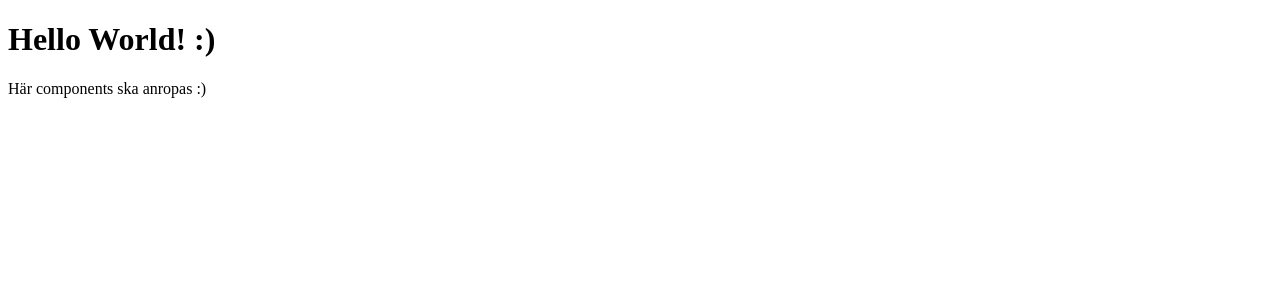
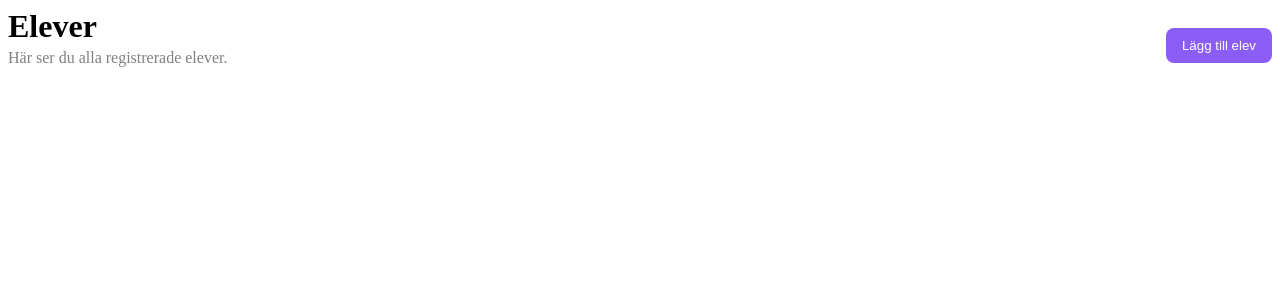
Before and after one commit to Brian-Bridgeman/Eduworkspace, an Angular app in the folder Client/: page / in a window 1280 px wide. Shown: the top 300 px of the page. Built offline with nearby package versions, Linux system fonts and the light colour scheme.

Commit message:
feat: create TemplateHeader component with HTML, CSS, and tests

```diff
--- a/Client/angular.json
+++ b/Client/angular.json
@@ -2,7 +2,8 @@
   "$schema": "./node_modules/@angular/cli/lib/config/schema.json",
   "version": 1,
   "cli": {
-    "packageManager": "npm"
+    "packageManager": "npm",
+    "analytics": false
   },
   "newProjectRoot": "projects",
   "projects": {
--- a/Client/src/app/app.html
+++ b/Client/src/app/app.html
@@ -1,2 +1,7 @@
-<h1>Hello World! :)</h1>
-<p> Här components ska anropas :) </p>
+<app-template-header
+  title="Elever"
+  subtitle="Här ser du alla registrerade elever."
+  buttonText="Lägg till elev">
+</app-template-header>
+
+<router-outlet></router-outlet>
--- a/Client/src/app/app.ts
+++ b/Client/src/app/app.ts
@@ -1,9 +1,10 @@
 import { Component, signal } from '@angular/core';
 import { RouterOutlet } from '@angular/router';
+import { TemplateHeaderComponent } from './components/template-header/template-header';
 
 @Component({
   selector: 'app-root',
-  imports: [RouterOutlet],
+  imports: [RouterOutlet, TemplateHeaderComponent],
   templateUrl: './app.html',
   styleUrl: './app.css'
 })
--- /dev/null
+++ b/Client/src/app/components/template-header/template-header.css
@@ -0,0 +1,27 @@
+.header-container {
+  display: flex;
+  justify-content: space-between;
+  align-items: center;
+
+  margin-bottom: 2rem;
+}
+
+.header-text h1 {
+  margin: 0;
+  font-size: 32px;
+}
+
+.header-text p {
+  color: gray;
+  margin-top: 4px;
+}
+
+button {
+  padding: 10px 16px;
+  border-radius: 8px;
+  border: none;
+  cursor: pointer;
+
+  background-color: #8b5cf6;
+  color: white;
+}
--- /dev/null
+++ b/Client/src/app/components/template-header/template-header.html
@@ -0,0 +1,12 @@
+<div class="header-container">
+
+  <div class="header-text">
+    <h1>{{ title }}</h1>
+    <p>{{ subtitle }}</p>
+  </div>
+
+  <button>
+    {{ buttonText }}
+  </button>
+
+</div>
```
Also changed, not shown: Client/src/app/components/template-header/template-header.ts (added, +18 -0 lines), 2 other files (tests, documents, lock files or other folders).
